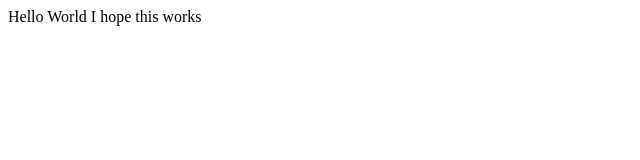
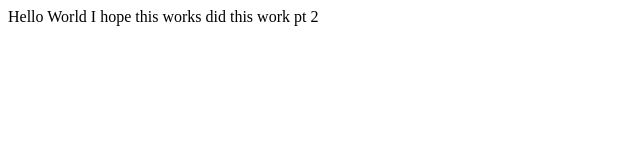
Before and after one commit to SalTornetto/Capstone, a plain HTML site: page index.html in a window 1280 px wide. Shown: the whole page, without its empty margins (0-640 px from the left). Drawn offline with Linux system fonts and the light colour scheme.

Commit message:
Desktop commit

```diff
--- a/index.html
+++ b/index.html
@@ -12,6 +12,8 @@
 
 I hope this works
 
+did this work pt 2
+
   </div>
 </body>
 </html>
```
